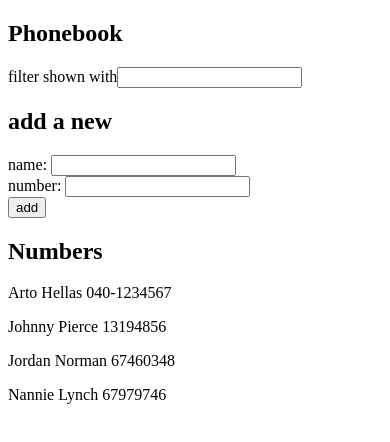
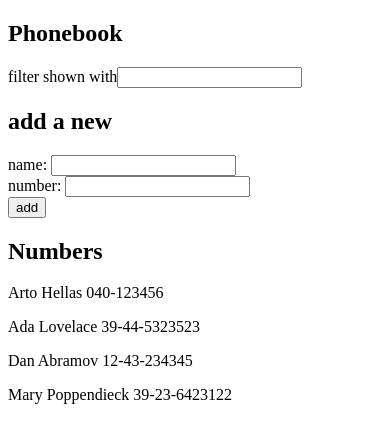
Before and after one commit to ErickFCS/FullStackOpenSubmissions, a React (Vite) app in the folder Part2/Phonebook/: page / in a window 390 px wide. Shown: the top 442 px of the page. Built offline with nearby package versions, Linux system fonts and the light colour scheme; data requests are answered from the project's data file.

Commit message:
Part 2 The Phonebook Step 6

```diff
--- /dev/null
+++ b/Part2/Phonebook/db.json
@@ -0,0 +1,28 @@
+{
+    "persons": [
+        {
+            "name": "Arto Hellas",
+            "number": "040-123456",
+            "id": "1",
+            "visible": true
+        },
+        {
+            "name": "Ada Lovelace",
+            "number": "39-44-5323523",
+            "id": "2",
+            "visible": true
+        },
+        {
+            "name": "Dan Abramov",
+            "number": "12-43-234345",
+            "id": "3",
+            "visible": true
+        },
+        {
+            "name": "Mary Poppendieck",
+            "number": "39-23-6423122",
+            "id": "4",
+            "visible": true
+        }
+    ]
+}
--- a/Part2/Phonebook/package.json
+++ b/Part2/Phonebook/package.json
@@ -7,9 +7,11 @@
     "dev": "vite",
     "build": "vite build",
     "lint": "eslint .",
-    "preview": "vite preview"
+    "preview": "vite preview",
+    "json-server": "npx json-server -p3001 --watch db.json"
   },
   "dependencies": {
+    "axios": "^1.7.9",
     "react": "^18.3.1",
     "react-dom": "^18.3.1"
   },
@@ -23,6 +25,7 @@
     "eslint-plugin-react-hooks": "^5.0.0",
     "eslint-plugin-react-refresh": "^0.4.16",
     "globals": "^15.14.0",
+    "json-server": "^1.0.0-beta.3",
     "vite": "^6.0.5"
   }
 }
--- a/Part2/Phonebook/src/App.jsx
+++ b/Part2/Phonebook/src/App.jsx
@@ -1,18 +1,20 @@
-import { useState } from 'react'
+import { useEffect, useState } from 'react'
 import PersonList from './components/PersonList'
 import PersonForm from './components/PersonForm'
 import Search from './components/Search'
+import axios from 'axios'
 
 const App = () => {
-  const [persons, setPersons] = useState([
-    { name: 'Arto Hellas', number: "040-1234567", visible: true },
-    { name: 'Johnny Pierce', number: "13194856", visible: true },
-    { name: 'Jordan Norman', number: "67460348", visible: true },
-    { name: 'Nannie Lynch', number: "67979746", visible: true },
-  ])
+  const [persons, setPersons] = useState([])
   const [newName, setNewName] = useState('')
   const [newNumber, setNewNumber] = useState('')
   const [search, setSearch] = useState('')
+
+  useEffect(() => {
+    axios.get("http://localhost:3001/persons").then((res) => {
+      setPersons(res.data)
+    })
+  }, [])
 
   const handleAdd = (event) => {
     event.preventDefault()
--- a/Part2/Phonebook/src/components/PersonList.jsx
+++ b/Part2/Phonebook/src/components/PersonList.jsx
@@ -3,12 +3,14 @@
 )
 
 const PersonList = ({ persons }) => (
-    persons.map((e, i) => {
-        if (!e.visible) return
-        return (
-            <Person key={e.name + i} name={e.name} number={e.number} />
-        )
-    })
+    <>
+        {persons.map((e, i) => {
+            if (!e.visible) return
+            return (
+                <Person key={e.name + i} name={e.name} number={e.number} />
+            )
+        })}
+    </>
 )
 
 export default PersonList
```
Also changed, not shown: 1 other file (tests, documents, lock files or other folders).
